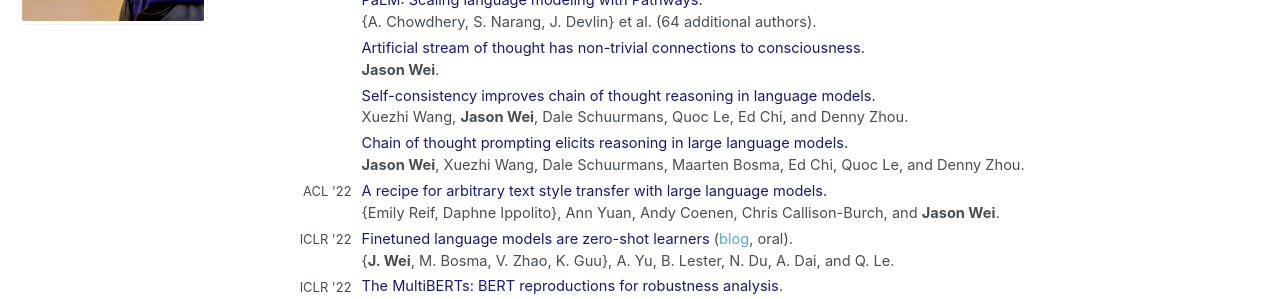
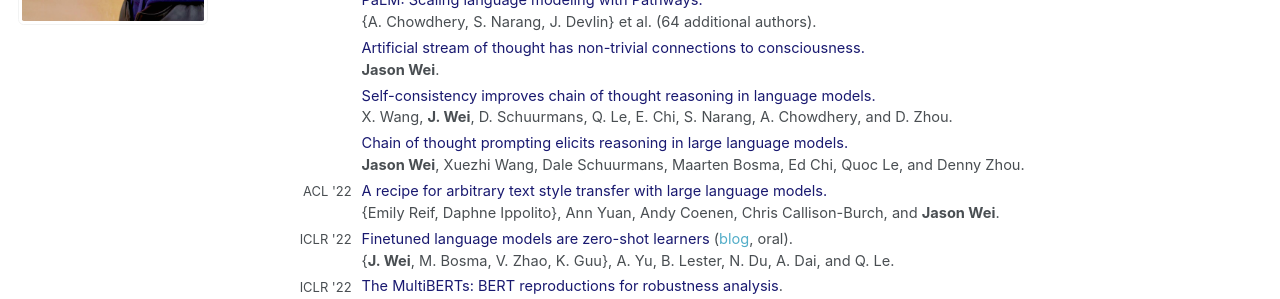
Before and after one commit to jasonwei20/jasonwei20.github.io, a Jekyll site: the page built from _pages/about.md, in a window 1280 px wide. Shown: the part 237-536 px from the top of the page. Built offline with Jekyll 4.4.1, drawn with Linux system fonts in a browser that asks for light colours.

Commit message:
Update about.md

```diff
--- a/_pages/about.md
+++ b/_pages/about.md
@@ -52,7 +52,7 @@ I work on natural language processing at <a href="https://research.google/teams/
   </tr>
   <tr>
     <td></td>
-    <td style="padding-bottom:4px">Xuezhi Wang, <b>Jason Wei</b>, Dale Schuurmans, Quoc Le, Ed Chi, and Denny Zhou.</td>
+    <td style="padding-bottom:4px">X. Wang, <b>J. Wei</b>, D. Schuurmans, Q. Le, E. Chi, S. Narang, A. Chowdhery, and D. Zhou.</td>
   </tr>
   <tr>
     <td style="width:80px; text-align:right; padding-right:10px; font-size:0.8em"> </td>
```
